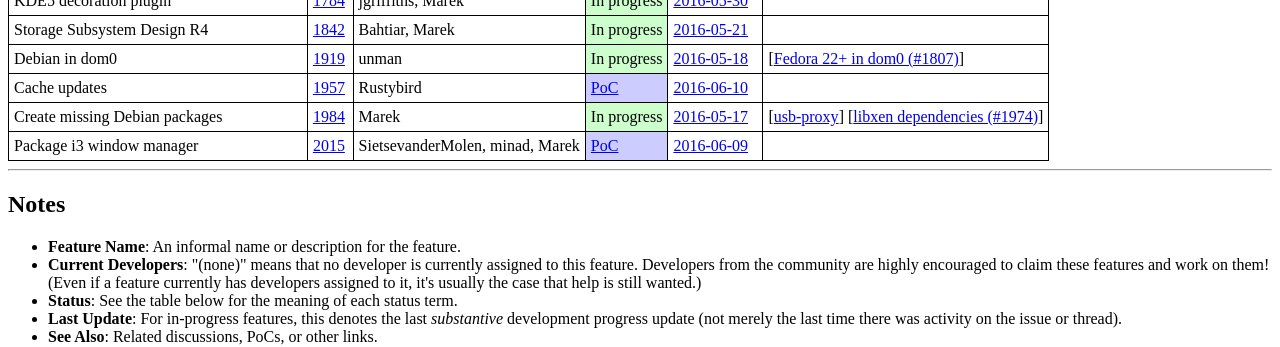
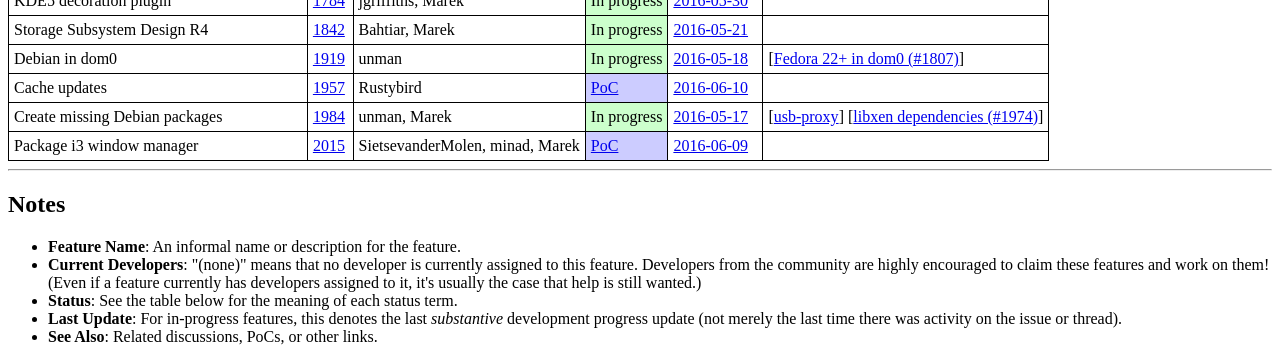
Before and after one commit to QubesOS/qubes-issues, a Jekyll site: the page built from index.md, in a window 1280 px wide. Shown: the part 505-852 px from the top of the page. Built offline with Jekyll 4.4.1, drawn with Linux system fonts in a browser that asks for light colours.

Commit message:
Update #1984 devs

```diff
--- a/_data/features.yml
+++ b/_data/features.yml
@@ -242,7 +242,7 @@
 
 - name   : Create missing Debian packages
   issue  : 1984
-  devs   : Marek
+  devs   : unman, Marek
   status :
     term   : In progress
     url    :
```
